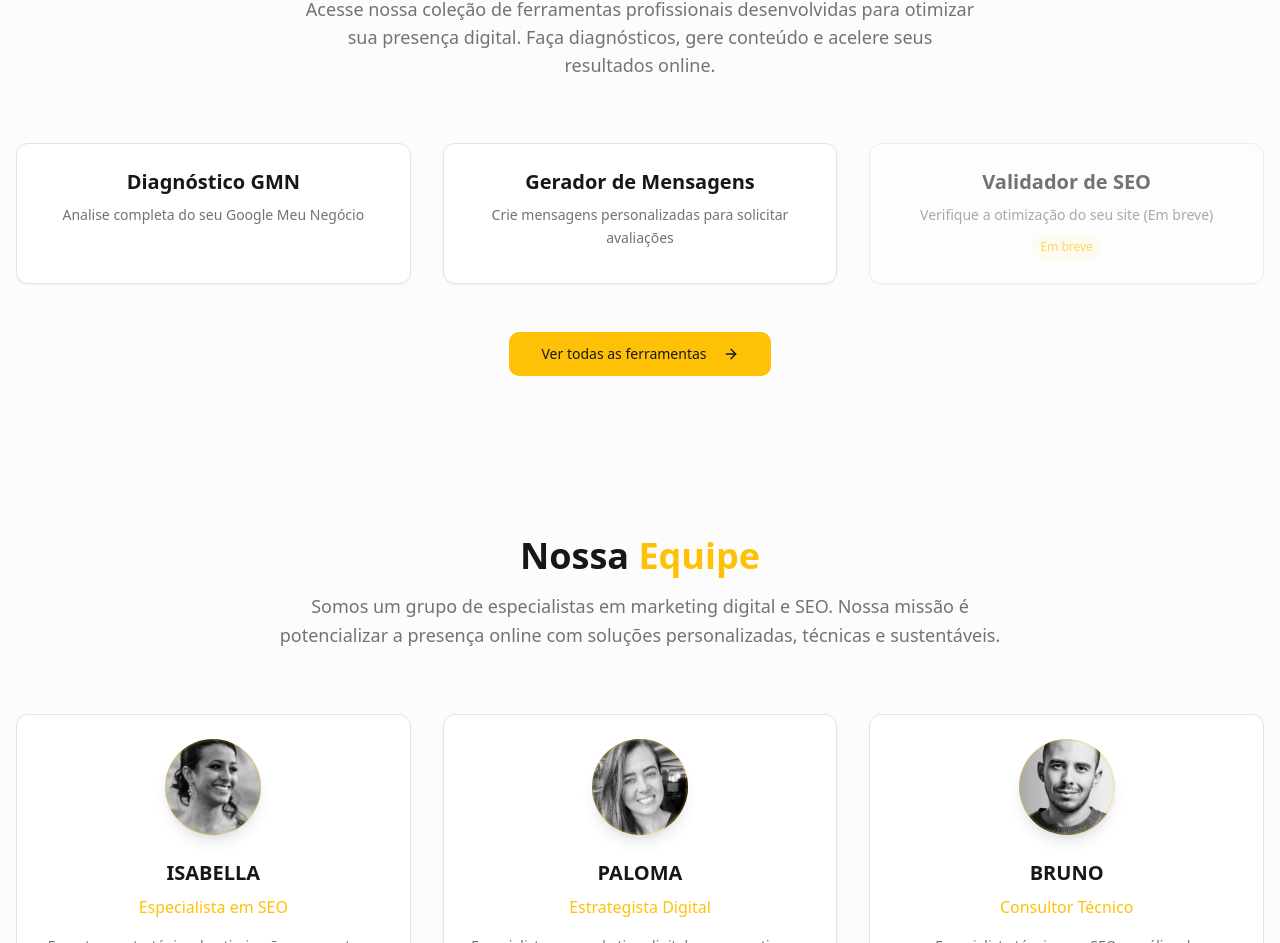
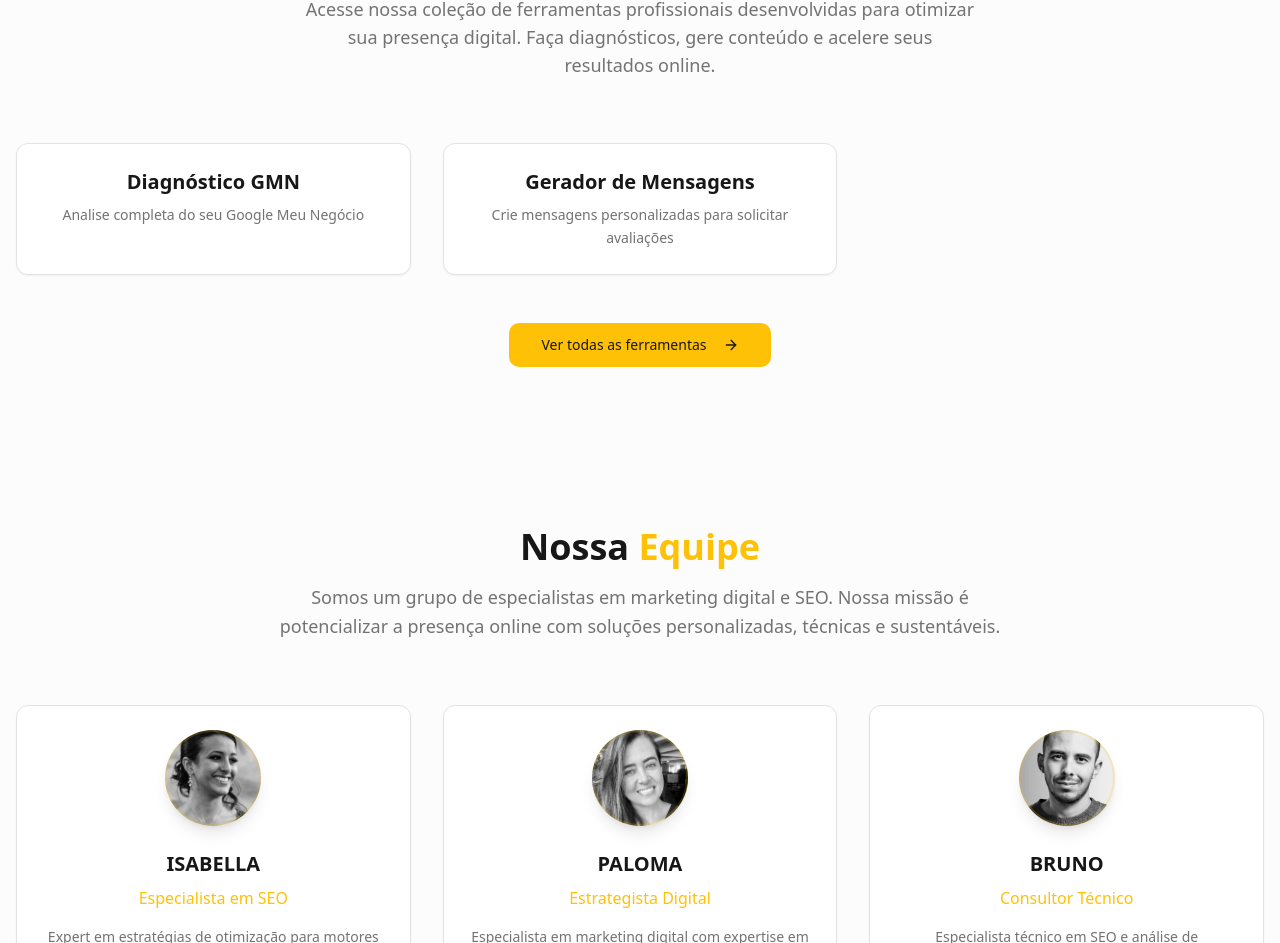
Before and after one commit to EncantosHub/site-encantos-hub, a React (Vite) app: page / in a window 1280 px wide. Shown: the part 1833-2776 px from the top of the page. Built offline with nearby package versions, Linux system fonts and the light colour scheme.

Commit message:
Remove Validador de SEO from Home

```diff
--- a/src/components/home/ToolsSection.tsx
+++ b/src/components/home/ToolsSection.tsx
@@ -8,8 +8,7 @@ const ToolsSection = () => {
 
   const tools = [
     { text: "Diagnóstico GMN", link: "/ferramentas/diagnostico-gmn", description: "Analise completa do seu Google Meu Negócio" },
-    { text: "Gerador de Mensagens", link: "/ferramentas/gerador-mensagens-avaliacoes", description: "Crie mensagens personalizadas para solicitar avaliações" },
-    { text: "Validador de SEO", link: null, comingSoon: true, description: "Verifique a otimização do seu site (Em breve)" }
+    { text: "Gerador de Mensagens", link: "/ferramentas/gerador-mensagens-avaliacoes", description: "Crie mensagens personalizadas para solicitar avaliações" }
   ];
 
   const handleToolClick = (tool: any) => {
@@ -56,11 +55,6 @@ const ToolsSection = () => {
                 <p className="text-muted-foreground text-sm leading-relaxed">
                   {tool.description}
                 </p>
-                {tool.comingSoon && (
-                  <span className="inline-block mt-2 text-xs bg-brand-gold/10 text-brand-gold px-2 py-1 rounded-full">
-                    Em breve
-                  </span>
-                )}
               </CardContent>
             </Card>
           ))}
```
